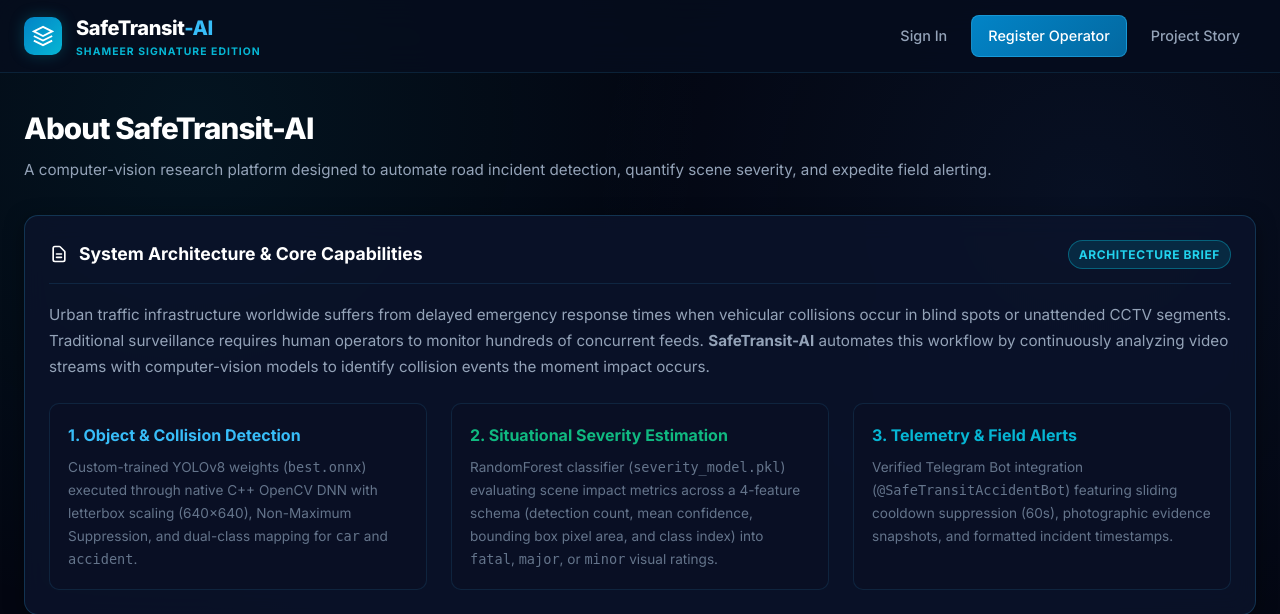
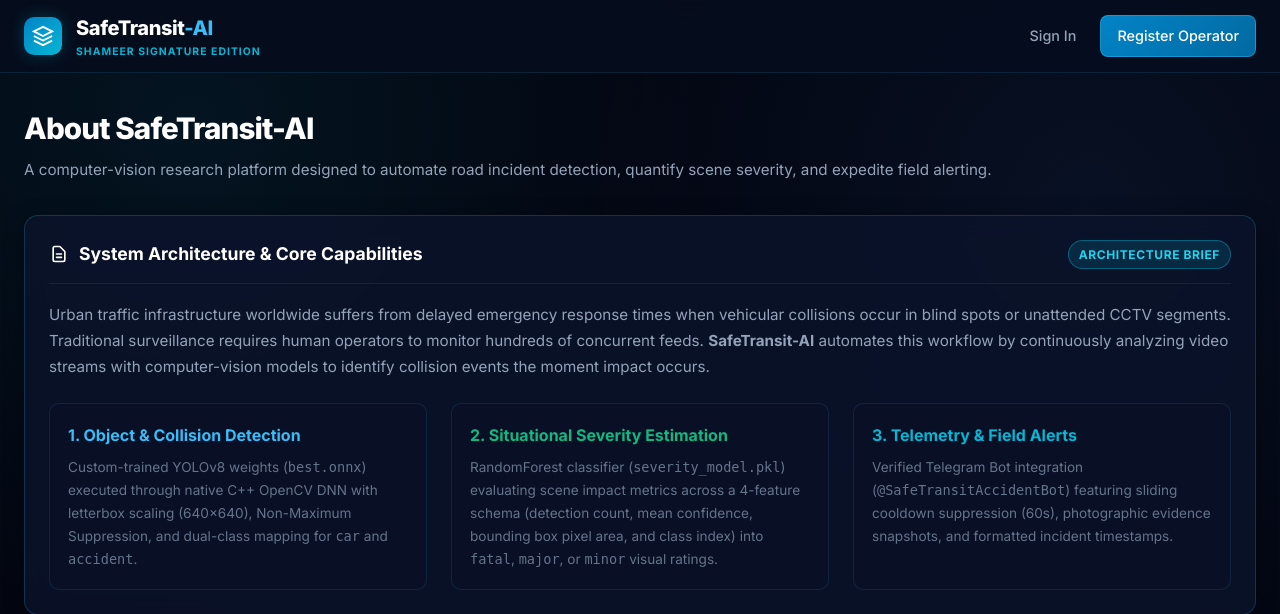
Before and after one commit to Shameer28tm/safetransit-ai, a Flask app: page /about in a window 1280 px wide. Shown: the top 614 px of the page. Run offline with Flask 3, Linux system fonts and the light colour scheme.

Commit message:
Refine SafeTransit accident response and light operations UI

```diff
--- a/templates/base.html
+++ b/templates/base.html
@@ -41,7 +41,6 @@
                         <svg width="16" height="16" fill="none" stroke="currentColor" viewBox="0 0 24 24"><path stroke-linecap="round" stroke-linejoin="round" stroke-width="2" d="M7 16a4 4 0 01-.88-7.903A5 5 0 1115.9 6L16 6a5 5 0 011 9.9M15 13l-3-3m0 0l-3 3m3-3v12"/></svg>
                         Video Intelligence
                     </a>
-                    <a href="/about" class="nav-link {% if request.path == '/about' %}active{% endif %}">About & Team</a>
 
                     <div class="user-badge">
                         <span class="user-dot"></span>
@@ -56,7 +55,6 @@
                 <nav class="main-nav">
                     <a href="/login" class="nav-link {% if request.path == '/login' %}active{% endif %}">Sign In</a>
                     <a href="/register" class="nav-link nav-cta {% if request.path == '/register' %}active{% endif %}">Register Operator</a>
-                    <a href="/about" class="nav-link">Project Story</a>
                 </nav>
                 {% endif %}
             </div>
```
